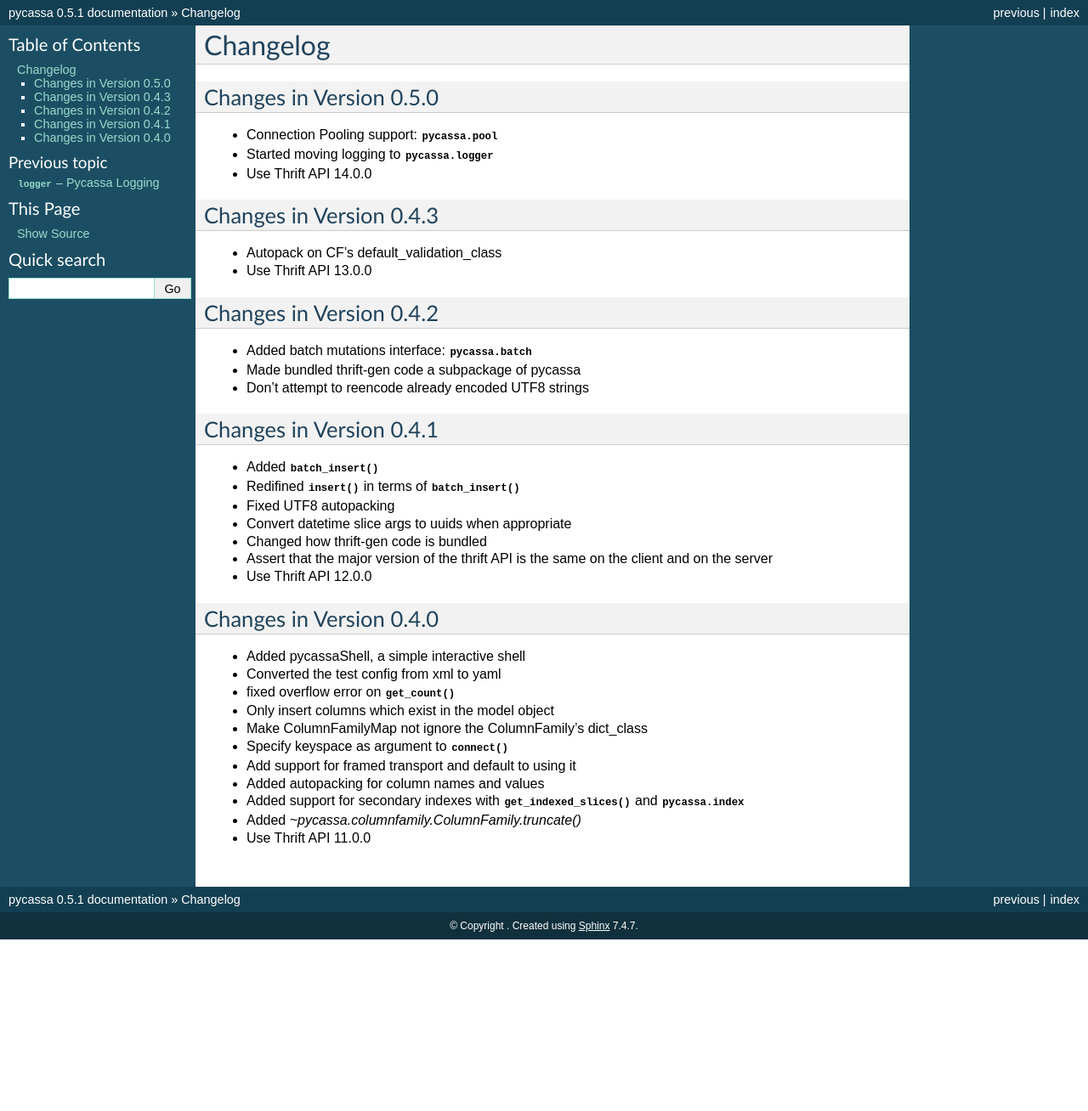
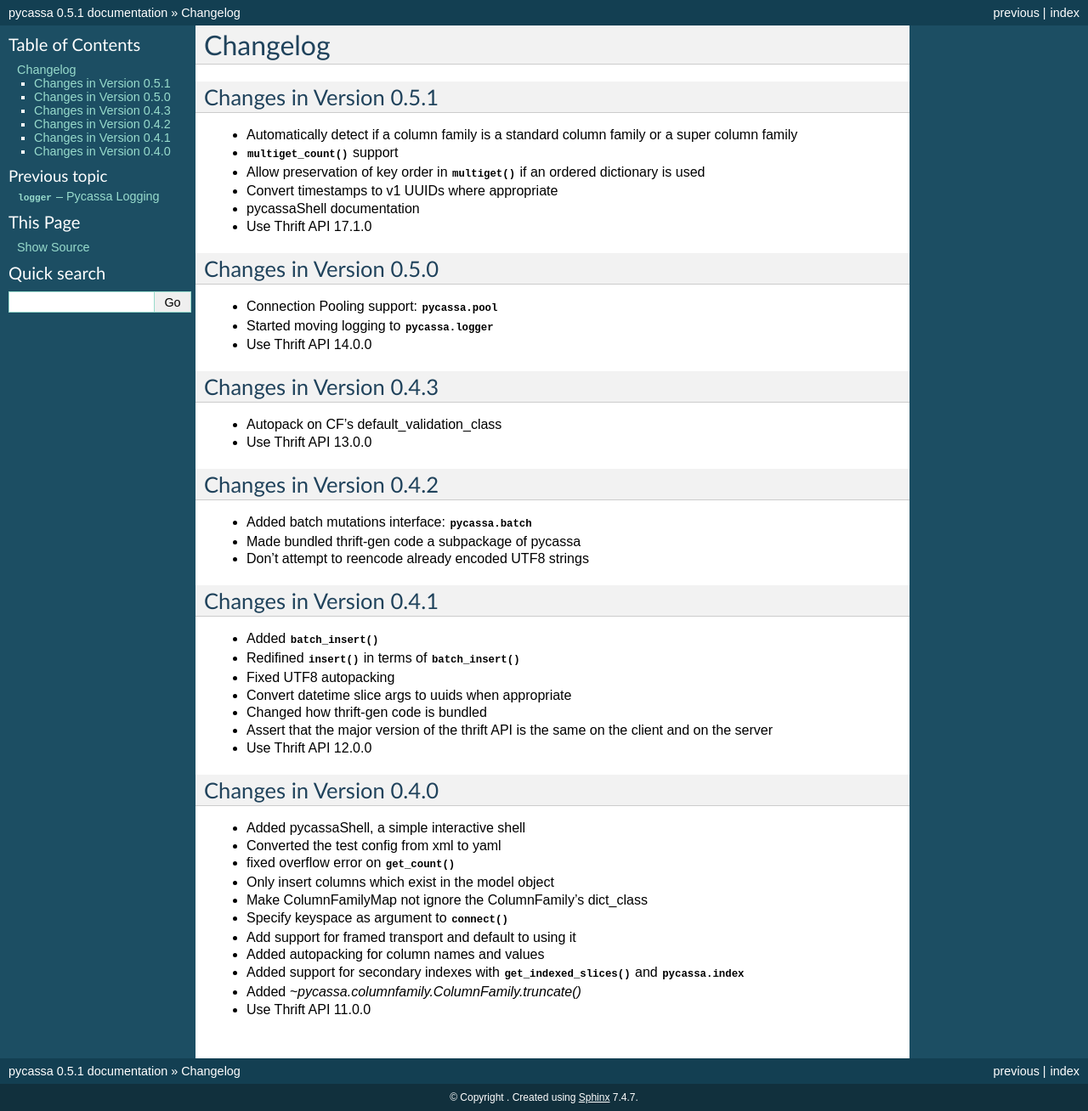
Before and after one commit to pycassa/pycassa, a Sphinx documentation site: the page built from doc/changelog.rst, in a window 1280 px wide. Shown: the whole page at 85% size. Built offline with Sphinx 7.4.7, drawn with Linux system fonts in a browser that asks for light colours; before the commit the page ends 1106 px from its top, so only the background shows below that.

Commit message:
Update changelog to include 0.5.1.

```diff
--- a/doc/changelog.rst
+++ b/doc/changelog.rst
@@ -1,5 +1,18 @@
 Changelog
 =========
+
+Changes in Version 0.5.1
+------------------------
+
+- Automatically detect if a column family is a standard column family
+  or a super column family
+- :meth:`~pycassa.columnfamily.ColumnFamily.multiget_count()` support
+- Allow preservation of key order in
+  :meth:`~pycassa.columnfamily.ColumnFamily.multiget()` if an ordered
+  dictionary is used
+- Convert timestamps to v1 UUIDs where appropriate
+- pycassaShell documentation
+- Use Thrift API 17.1.0
 
 Changes in Version 0.5.0
 ------------------------
```
